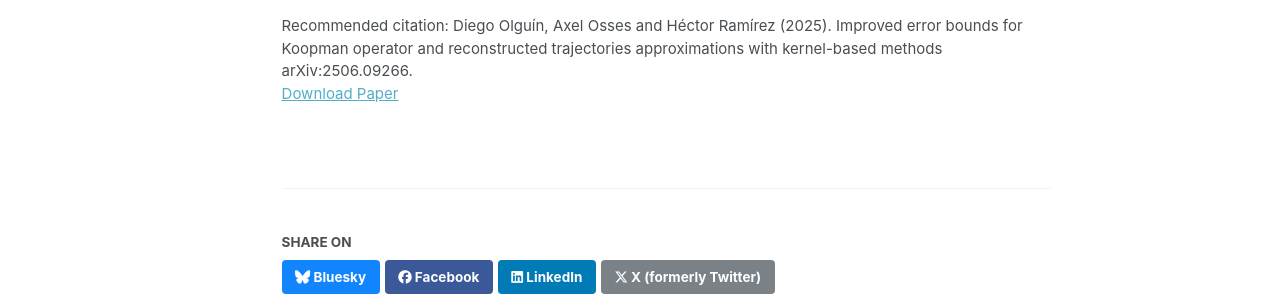
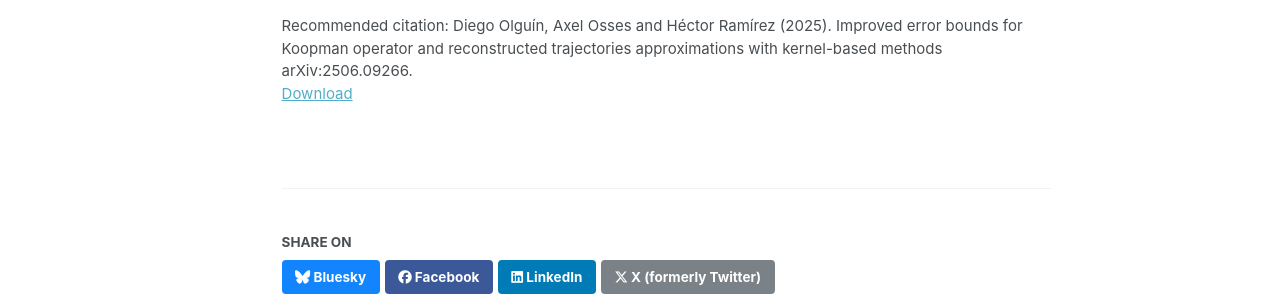
Before and after one commit to diegoolguinw/diegoolguinw.github.io, a Jekyll site: the page built from _publications/2025_06_10_koopman_approximation.md, in a window 1280 px wide and 1274 px high. Shown: the part 503-799 px from the top of the window. Built offline with Jekyll 4.4.1, drawn with Linux system fonts in a browser that asks for light colours; some web fonts are replaced; a script that is not in the unit is left out.

Commit message:
Update single.html

```diff
--- a/_layouts/single.html
+++ b/_layouts/single.html
@@ -48,13 +48,13 @@ layout: default
         {{ content }}
 
         {% if page.citation and page.paperurl and page.slidesurl and page.bibtexurl %}
-          <p style="font-size: smaller">Recommended citation: {{ page.citation }}<br /><a href="{{ page.paperurl }}">Download Paper</a> | <a href="{{ page.slidesurl }}">Download Slides</a> | <a href="{{ page.bibtexurl }}">Download Bibtex</a></p>
+          <p style="font-size: smaller">Recommended citation: {{ page.citation }}<br /><a href="{{ page.paperurl }}">Download</a> | <a href="{{ page.slidesurl }}">Download Slides</a> | <a href="{{ page.bibtexurl }}">Download Bibtex</a></p>
         {% elsif page.citation and page.paperurl and page.slidesurl %}
-          <p style="font-size: smaller">Recommended citation: {{ page.citation }}<br /><a href="{{ page.paperurl }}">Download Paper</a> | <a href="{{ page.slidesurl }}">Download Slides</a></p>
+          <p style="font-size: smaller">Recommended citation: {{ page.citation }}<br /><a href="{{ page.paperurl }}">Download</a> | <a href="{{ page.slidesurl }}">Download Slides</a></p>
         {% elsif page.citation and page.paperurl and page.bibtexurl %}
-          <p style="font-size: smaller">Recommended citation: {{ page.citation }}<br /><a href="{{ page.paperurl }}">Download Paper</a> | <a href="{{ page.bibtexurl }}">Download Bibtex</a></p>
+          <p style="font-size: smaller">Recommended citation: {{ page.citation }}<br /><a href="{{ page.paperurl }}">Download</a> | <a href="{{ page.bibtexurl }}">Download Bibtex</a></p>
         {% elsif page.citation and page.paperurl %}
-          <p style="font-size: smaller">Recommended citation: {{ page.citation }}<br /><a href="{{ page.paperurl }}">Download Paper</a></p>
+          <p style="font-size: smaller">Recommended citation: {{ page.citation }}<br /><a href="{{ page.paperurl }}">Download</a></p>
         {% elsif page.citation and page.slidesurl and page.bibtexurl %}
           <p style="font-size: smaller">Recommended citation: {{ page.citation }}<br /><a href="{{ page.slidesurl }}">Download Slides</a> | <a href="{{ page.bibtexurl }}">Download Bibtex</a></p>
         {% elsif page.citation and page.slidesurl %}
@@ -62,7 +62,7 @@ layout: default
         {% elsif page.slidesurl and page.bibtexurl %}
           <p style="font-size: smaller"><a href="{{ page.slidesurl }}">Download Slides</a> | <a href="{{ page.bibtexurl }}">Download Bibtex</a></p>
         {% elsif page.paperurl and page.bibtexurl %}
-          <p style="font-size: smaller"><a href="{{ page.paperurl }}">Download Paper</a> | <a href="{{ page.bibtexurl }}">Download Bibtex</a></p>
+          <p style="font-size: smaller"><a href="{{ page.paperurl }}">Download</a> | <a href="{{ page.bibtexurl }}">Download Bibtex</a></p>
         {% elsif page.citation and page.bibtexurl %}
           <p style="font-size: smaller">Recommended citation: {{ page.citation }}<br /><a href="{{ page.bibtexurl }}">Download Bibtex</a></p>
         {% elsif page.citation %}
```
